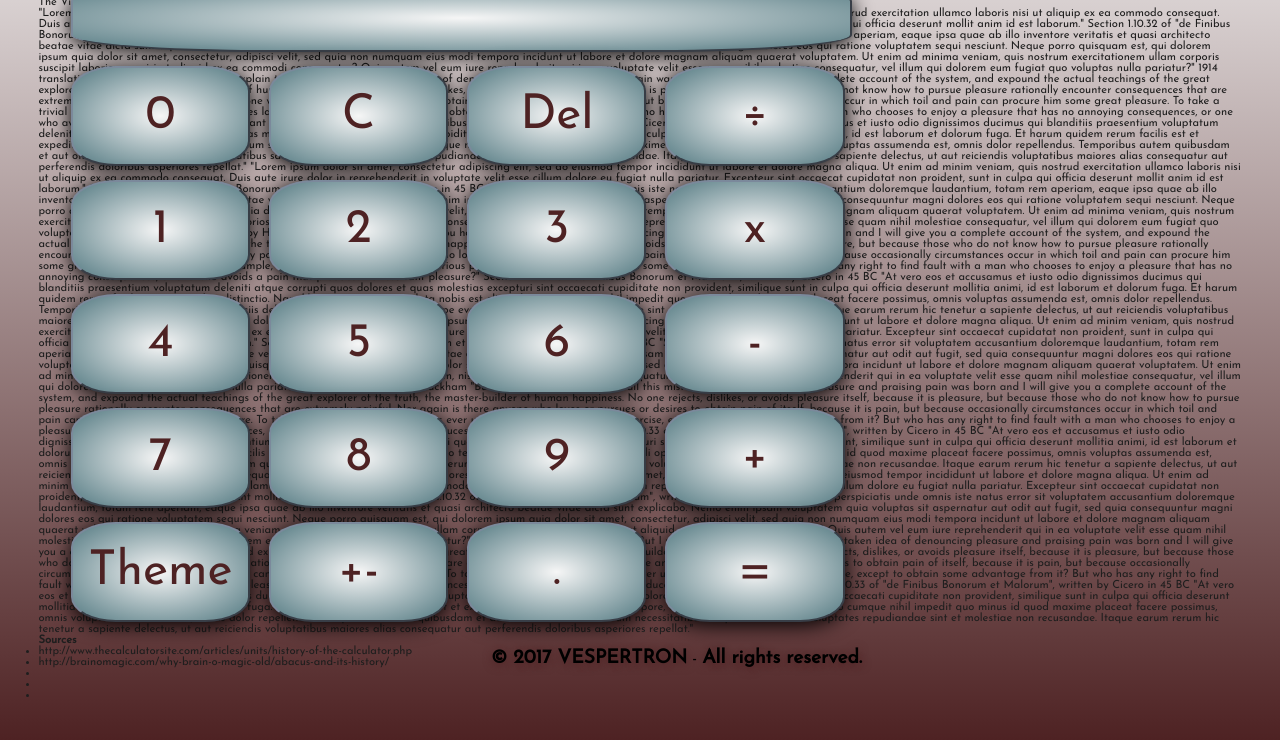
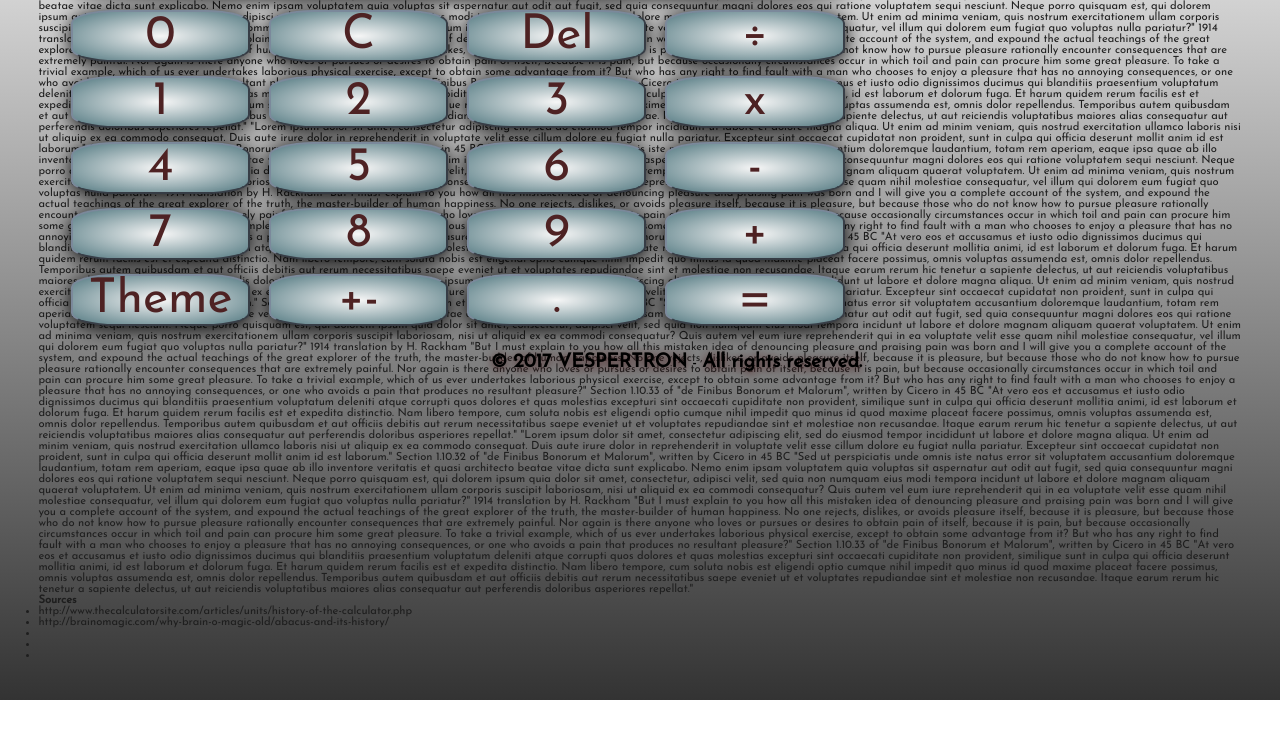
Before and after one commit to vespertron/calculator, a plain HTML site: page index.html in a window 1280 px wide. Shown: the part 159-899 px from the top of the page. After the commit the page ends 859 px from the top, so only its background shows below. Drawn offline with nearby package versions, Linux system fonts and the light colour scheme.

Commit message:
Add CSS styling

```diff
--- a/css/vespertronClassic.css
+++ b/css/vespertronClassic.css
@@ -7,11 +7,11 @@
 
 html {
 	background: #F6F6F6;
-	background: -moz-linear-gradient(top, #F6F6F6, #4e2223);
-	background: -webkit-linear-gradient(top, #F6F6F6, #4e2223);
-	background: -o-linear-gradient(top, #F6F6F6, #4e2223);
-	background: -ms-linear-gradient(top, #F6F6F6, #4e2223);
-	background: linear-gradient(top, #F6F6F6, #4e2223);
+	background: -moz-linear-gradient(top, #F6F6F6, #333);
+	background: -webkit-linear-gradient(top, #F6F6F6, #333);
+	background: -o-linear-gradient(top, #F6F6F6, #333);
+	background: -ms-linear-gradient(top, #F6F6F6, #333);
+	background: linear-gradient(top, #F6F6F6, #333);
 }
 
 h1, h2 {
@@ -37,13 +37,13 @@ h1, h2 {
 
 input[name="display"] {
 	width: 96.75%;
-	height: 4rem;
+	height: 25%;
 	text-align: center;
 }
 
 input {
 	width: 22.3%;
-	height: 100px;
+	height: 25%;
 	font-size:3em;
 	border-radius:25%;
 	margin:7px;
@@ -59,6 +59,7 @@ input {
 	padding-top: 20px;
 	float: right;
 }
+
 span{
 	margin-left: 5px;
 	margin-right: 5px;
@@ -70,7 +71,7 @@ span{
 
 #scroll {
 	padding: 3%;
-	margin-top: 40px;
+	margin-top: 0;
 	color: #1e1e1e;
 	font-size: 0.7em;
 }
```
Also changed, not shown: 1 other file.
